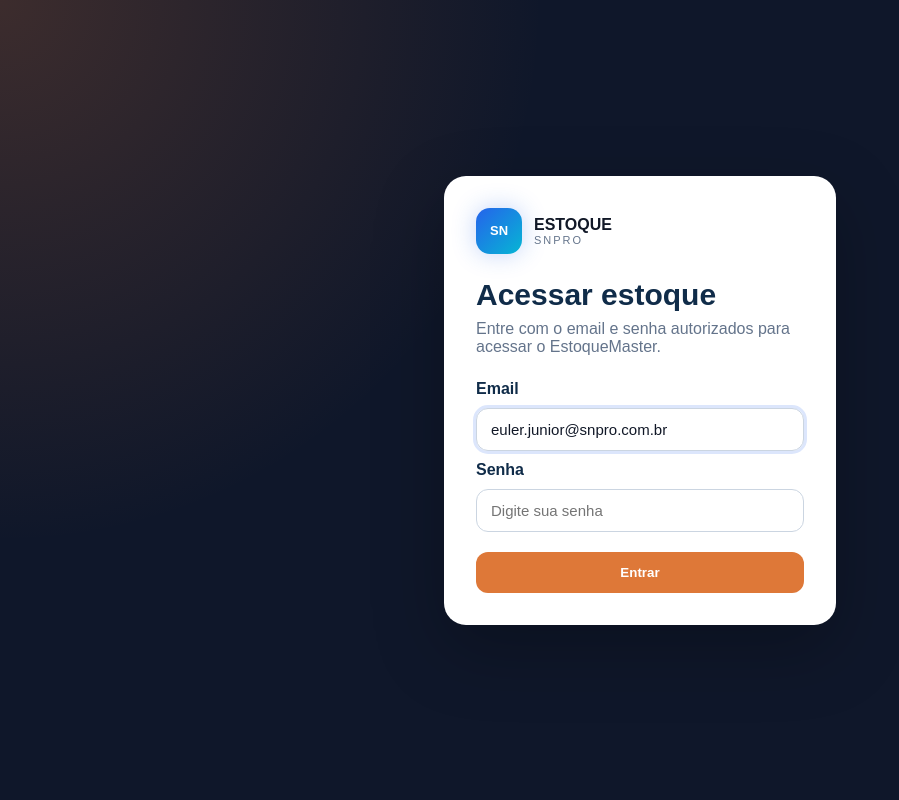
After one commit to IanRezende77/EstoqueSNPRO, a Flask app: page /login in a window 1280 px wide. The commit adds this page. Shown: the whole page, without its empty margins (0-899 px from the left). Run offline with Flask 3, Linux system fonts and the light colour scheme; parts of the project's set-up code (start-up, migrations or seed data) failed here and were passed over.

Commit message:
atualizando

```diff
--- a/app/routes.py
+++ b/app/routes.py
@@ -1,5 +1,6 @@
-from flask import Blueprint, render_template, request, redirect, url_for, flash, Response
+from flask import Blueprint, render_template, request, redirect, url_for, flash, Response, session
 from sqlalchemy import or_, func
+import os
 import csv
 from io import StringIO
 from unicodedata import normalize
@@ -27,6 +28,46 @@ LOCAIS_PADRAO = [
     ("EP-Prateleira 3B", "Estoque Principal", "Prateleira intermediária do estoque"),
     ("EP-Prateleira 3C", "Estoque Principal", "Prateleira superior do estoque"),
 ]
+
+LOGIN_EMAIL = os.getenv("LOGIN_EMAIL", "euler.junior@snpro.com.br")
+LOGIN_PASSWORD = os.getenv("LOGIN_PASSWORD", "EstoqueEuler2026")
+
+
+@main.before_request
+def exigir_login():
+    rotas_livres = {"main.login", "static"}
+    if request.endpoint in rotas_livres or request.endpoint is None:
+        return None
+    if session.get("usuario_logado") == LOGIN_EMAIL:
+        return None
+    return redirect(url_for("main.login", next=request.full_path))
+
+
+@main.route("/login", methods=["GET", "POST"])
+def login():
+    if session.get("usuario_logado") == LOGIN_EMAIL:
+        return redirect(url_for("main.dashboard"))
+
+    if request.method == "POST":
+        email = (request.form.get("email") or "").strip().lower()
+        senha = request.form.get("senha") or ""
+
+        if email == LOGIN_EMAIL.lower() and senha == LOGIN_PASSWORD:
+            session.clear()
+            session["usuario_logado"] = LOGIN_EMAIL
+            proxima = request.args.get("next") or url_for("main.dashboard")
+            return redirect(proxima)
+
+        flash("Email ou senha inválidos.", "danger")
+
+    return render_template("login.html")
+
+
+@main.route("/logout")
+def logout():
+    session.clear()
+    flash("Você saiu do sistema.", "success")
+    return redirect(url_for("main.login"))
 
 
 def _int_form(nome_campo, valor_padrao=0):
--- a/app/static/css/style.css
+++ b/app/static/css/style.css
@@ -271,3 +271,88 @@ td { padding: 18px 14px; border-top: 1px solid #e4ebf5; font-size: 14px; vertica
     .bar-row strong { text-align: left; }
     .dashboard-filter-grid { grid-template-columns: 1fr; }
 }
+
+.login-page {
+    min-height: 100vh;
+    display: flex;
+    align-items: center;
+    justify-content: center;
+    background: radial-gradient(circle at top left, rgba(222, 120, 56, 0.22), transparent 36%), #0f172a;
+}
+
+.login-wrapper {
+    width: 100%;
+    max-width: 440px;
+    padding: 24px;
+}
+
+.login-card {
+    background: #ffffff;
+    border-radius: 22px;
+    padding: 32px;
+    box-shadow: 0 24px 70px rgba(0, 0, 0, 0.25);
+}
+
+.login-brand {
+    display: flex;
+    align-items: center;
+    gap: 12px;
+    margin-bottom: 24px;
+}
+
+.login-brand small {
+    display: block;
+    color: #64748b;
+    letter-spacing: 0.18em;
+    font-size: 11px;
+}
+
+.login-card h1 {
+    margin: 0 0 8px;
+    color: #102c49;
+}
+
+.login-card p {
+    margin: 0 0 24px;
+    color: #64748b;
+}
+
+.login-form {
+    display: grid;
+    gap: 10px;
+}
+
+.login-form label {
+    font-weight: 700;
+    color: #102c49;
+}
+
+.login-form input {
+    width: 100%;
+    border: 1px solid #cbd5e1;
+    border-radius: 12px;
+    padding: 12px 14px;
+    font-size: 15px;
+}
+
+.login-form button {
+    margin-top: 10px;
+    border: 0;
+    border-radius: 12px;
+    padding: 13px 16px;
+    background: #de7838;
+    color: #ffffff;
+    font-weight: 800;
+    cursor: pointer;
+}
+
+.login-form button:hover {
+    filter: brightness(0.95);
+}
+
+.logout-link {
+    margin-left: 12px;
+    color: #de7838;
+    font-weight: 700;
+    text-decoration: none;
+}
--- a/app/templates/base.html
+++ b/app/templates/base.html
@@ -32,7 +32,7 @@
 
     <main class="content">
         <header class="topbar">
-            <div class="user"><span class="avatar">EJ</span> euler.junior</div>
+            <div class="user"><span class="avatar">EJ</span> euler.junior <a class="logout-link" href="{{ url_for('main.logout') }}">Sair</a></div>
         </header>
 
         {% with messages = get_flashed_messages(with_categories=true) %}
--- /dev/null
+++ b/app/templates/login.html
@@ -0,0 +1,45 @@
+<!doctype html>
+<html lang="pt-br">
+<head>
+    <meta charset="utf-8">
+    <meta name="viewport" content="width=device-width, initial-scale=1">
+    <title>Login | SNPro Estoque</title>
+    <link rel="stylesheet" href="{{ url_for('static', filename='css/style.css') }}">
+</head>
+<body class="login-page">
+    <main class="login-wrapper">
+        <section class="login-card">
+            <div class="login-brand">
+                <span class="brand-icon">SN</span>
+                <div>
+                    <strong>ESTOQUE</strong>
+                    <small>SNPRO</small>
+                </div>
+            </div>
+
+            <h1>Acessar estoque</h1>
+            <p>Entre com o email e senha autorizados para acessar o EstoqueMaster.</p>
+
+            {% with messages = get_flashed_messages(with_categories=true) %}
+                {% if messages %}
+                    <div class="messages login-messages">
+                        {% for category, message in messages %}
+                            <div class="alert {{ category }}">{{ message }}</div>
+                        {% endfor %}
+                    </div>
+                {% endif %}
+            {% endwith %}
+
+            <form method="post" class="login-form">
+                <label for="email">Email</label>
+                <input type="email" id="email" name="email" value="euler.junior@snpro.com.br" required autofocus>
+
+                <label for="senha">Senha</label>
+                <input type="password" id="senha" name="senha" placeholder="Digite sua senha" required>
+
+                <button type="submit">Entrar</button>
+            </form>
+        </section>
+    </main>
+</body>
+</html>
```
Also changed, not shown: README_LOGIN.md (added), instance/estoque.db.
